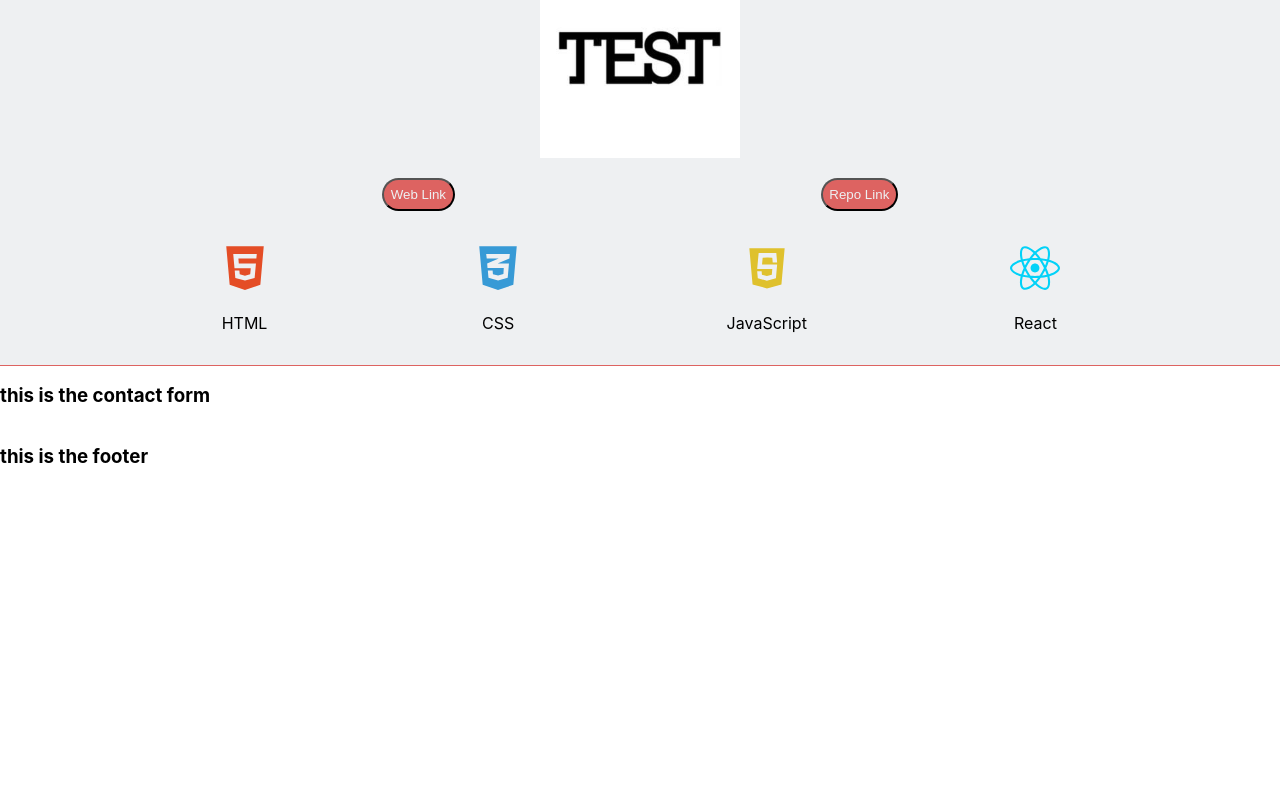
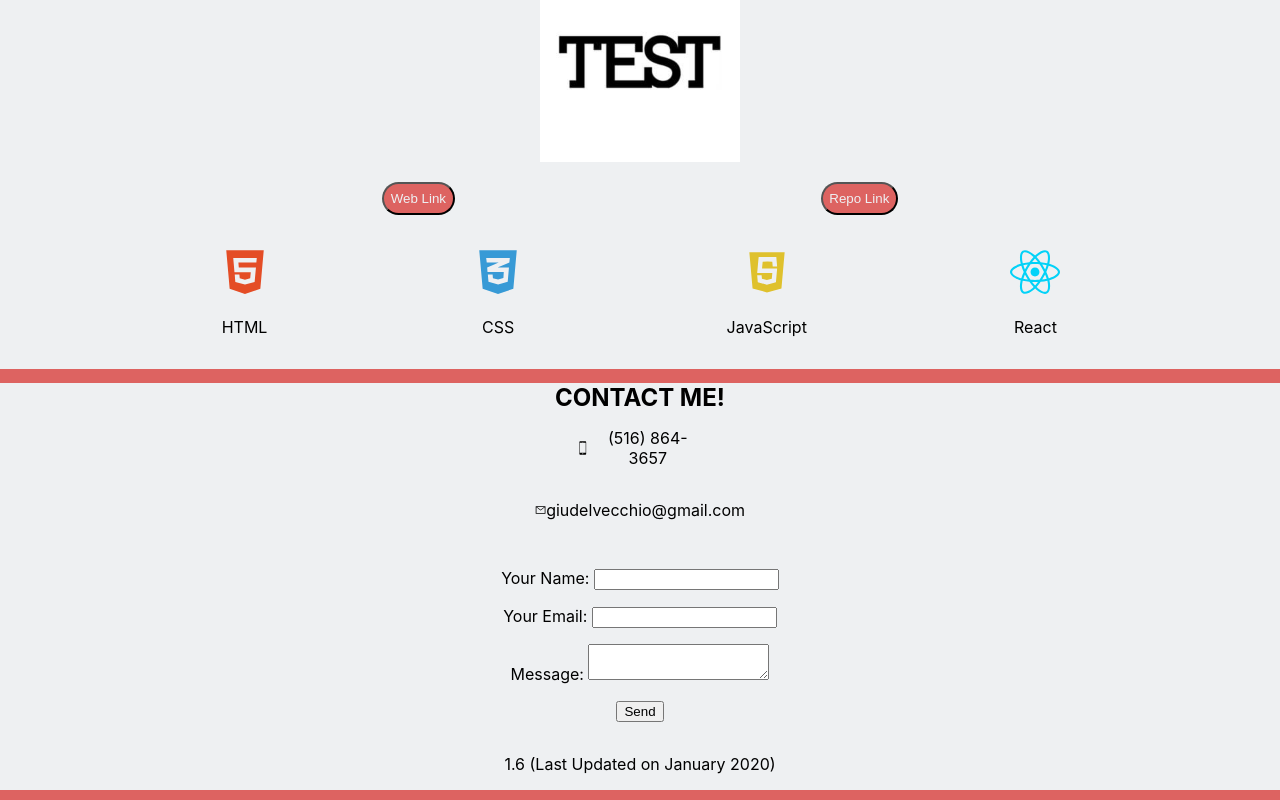
Before and after one commit to gdelv/portfolioFinal, a React (Create React App) app: page / in a window 1280 px wide. Shown: the part 2785-3585 px from the top of the page. Before the commit the page ends 3272 px from the top, so only its background shows below. Built offline with nearby package versions, Linux system fonts and the light colour scheme; the HTML template or start-up script is replaced by a standard one.

Commit message:
completed contact form and footer

```diff
--- a/src/App.css
+++ b/src/App.css
@@ -10,11 +10,13 @@ nav {
   display: flex;
 
   /* flex-direction: row for desktop*/
-  flex-direction: column
+  flex-direction: column;
 
 }
 
-
+main {
+  margin-bottom: -1em;
+}
 .profile-pic-container {
   display: flex;
   flex-direction: column;
@@ -157,7 +159,7 @@ nav h3 {
 
 .projects-container {
   /* border: 1px solid red; */
-  border-bottom: 1px solid rgb(221, 99, 97);
+  border-bottom: 5px solid rgb(221, 99, 97);
   padding: 1em;
   text-align: center;
   background-color: rgb(238,240,242);
@@ -199,3 +201,47 @@ nav h3 {
   justify-content: space-evenly;
   flex-wrap: wrap;
 }
+
+.contact-container {
+  text-align: center;
+  background-color: rgb(238,240,242);
+  margin: 0em;
+}
+.contact-title {
+  margin: 0;
+  border-top: 9px solid rgb(221, 99, 97);
+}
+.form-container {
+  padding: 1em;
+}
+.contact-cell {
+  display: flex;
+  flex-direction: row;
+  align-items: center;
+  min-width: 130px;
+  max-width: 130px;
+  margin: 0 auto;
+  justify-content: space-evenly;
+
+  /* border: 1px solid red; */
+  /* align-content: center; */
+}
+
+.contact-email {
+  display: flex;
+  flex-direction: row;
+  align-items: center;
+  margin: 0 auto;
+  min-width: 210px;
+  max-width: 210px;
+  /* border: 1px solid red; */
+  justify-content: space-evenly;
+}
+
+footer {
+  border-bottom: 10px solid rgb(221, 99, 97);
+  margin: 0;
+  padding: 0em;
+  background-color: rgb(238,240,242);
+  text-align: center;
+}
--- a/src/screens/Contact.jsx
+++ b/src/screens/Contact.jsx
@@ -1,8 +1,39 @@
 import React from 'react'
+import { AiOutlineMail } from "react-icons/ai";
+import { IoIosPhonePortrait } from "react-icons/io";
 
 const Contact = () => {
     return (
-        <h3>this is the contact form</h3>
+        <div className='contact-container'>
+            <h2 className='contact-title' id='contact'>CONTACT ME!</h2>
+            <div className='contact-cell'>
+               <IoIosPhonePortrait style/>
+            <p> (516) 864-3657</p>
+            </div>
+
+            <div className='contact-email'>
+                <AiOutlineMail/>
+                <p> giudelvecchio@gmail.com</p>
+            </div>
+
+            <div className='form-container'>
+                <form name="contact" method="POST" data-netlify="true">
+                <p>
+                    <label>Your Name: <input type="text" name="name" /></label>
+                </p>
+                <p>
+                    <label>Your Email: <input type="email" name="email" /></label>
+                </p>
+                <p>
+                    <label>Message: <textarea name="message"></textarea></label>
+                </p>
+                <p>
+                    <button type="submit">Send</button>
+                </p>
+            </form>
+            </div>
+
+        </div>
     )
 }
 
--- a/src/screens/Footer.jsx
+++ b/src/screens/Footer.jsx
@@ -3,7 +3,7 @@ import React from 'react'
 const Footer = () => {
     return (
         <div>
-            <h3>this is the footer</h3>
+            <p>1.6 (Last Updated on January 2020)</p>
         </div>
     )
 }
--- a/src/screens/Nav.jsx
+++ b/src/screens/Nav.jsx
@@ -26,7 +26,7 @@ class Nav extends React.Component {
                 <div className='nav-links-container'>
                     <a href='#about'>About</a>
                     <a href='#projects'>Projects</a>
-                    <a href='#'>Contact</a>
+                    <a href='#contact'>Contact</a>
                 </div>
 
                 <div className='social-media-links'>
```
